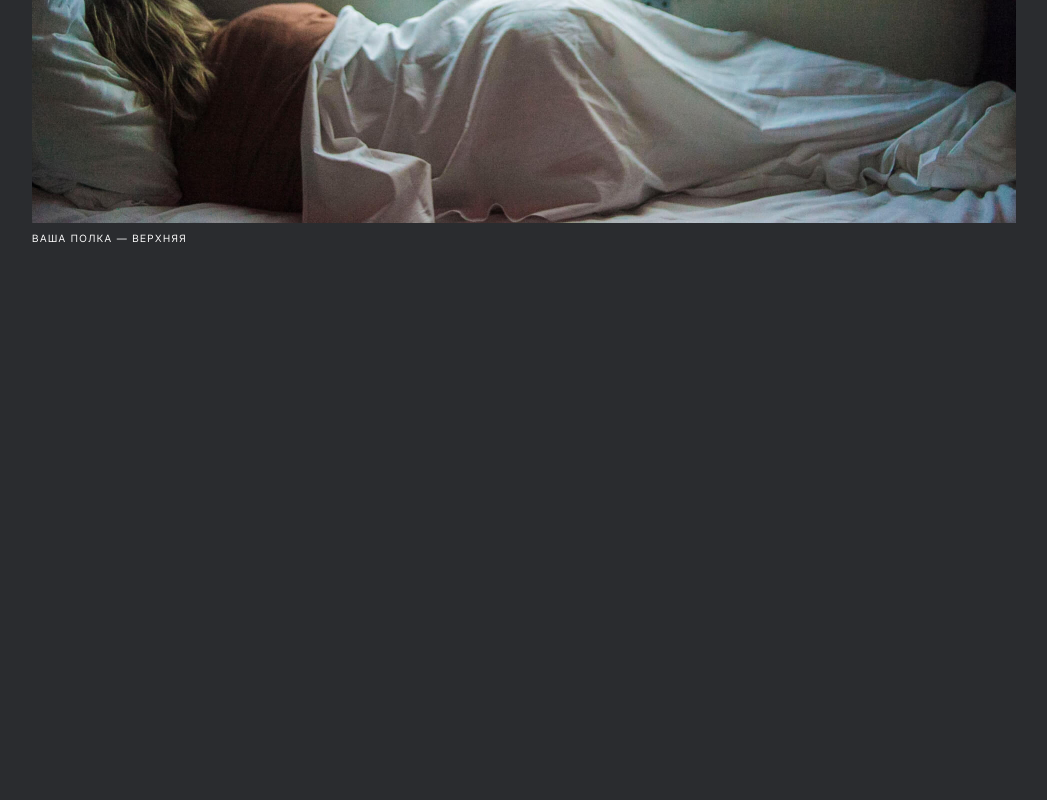
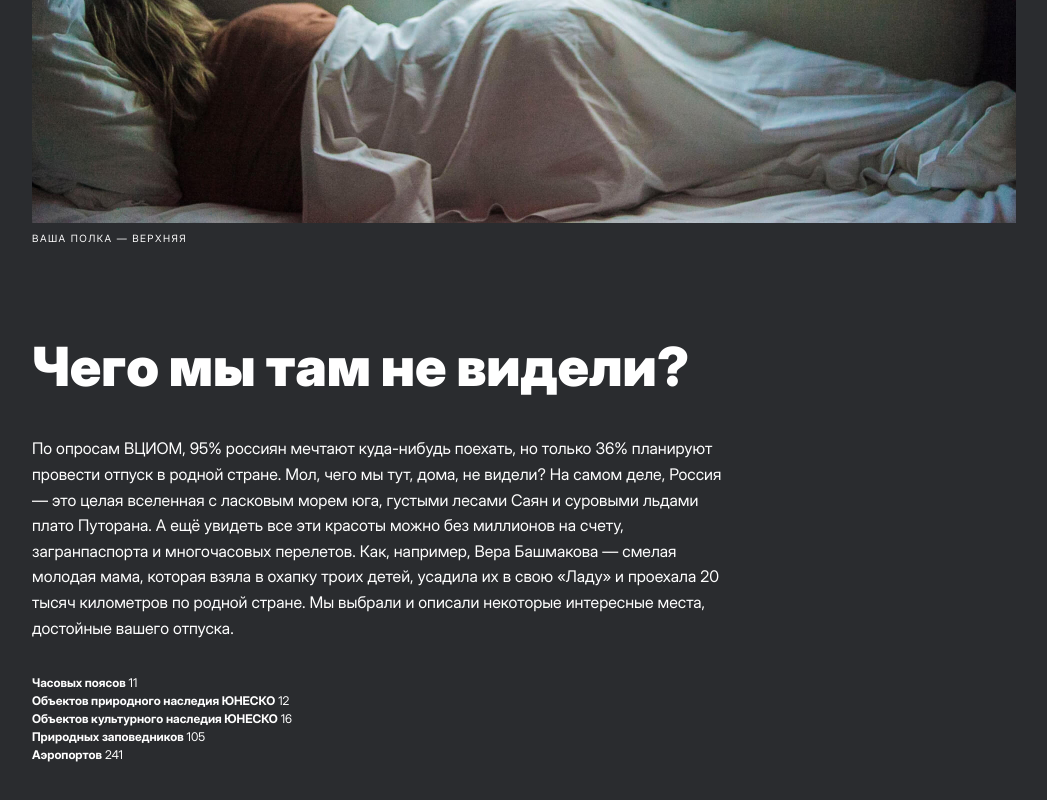
Before and after one commit to Nizrum/russian-travel, a plain HTML site: page index.html in a window 1280 px wide. Shown: the part 901-1701 px from the top of the page, without its empty margins (116-1163 px from the left). Before the commit the page ends 1238 px from the top, so only its background shows below. Drawn offline with Linux system fonts and the light colour scheme.

Commit message:
Made info block

```diff
--- a/index.html
+++ b/index.html
@@ -27,6 +27,37 @@
         <img src="./images/lead-polka.jpg" alt="Полка в плацкартном вагоне рядом с окном" class="hero__image">
       </div>
     </section>
+
+    <section class="info page__info">
+      <h2 class="info__title">Чего мы там не видели?</h2>
+      <p class="info__text">
+        По опросам ВЦИОМ, 95% россиян мечтают куда-нибудь поехать, но только 36%
+        планируют провести отпуск в родной стране. Мол, чего мы тут, дома, не
+        видели? На самом деле, Россия — это целая вселенная с ласковым морем юга,
+        густыми лесами Саян и суровыми льдами плато Путорана. А ещё увидеть все эти
+        красоты можно без миллионов на счету, загранпаспорта и многочасовых перелетов.
+        Как, например, Вера Башмакова — смелая молодая мама, которая взяла в охапку
+        троих детей, усадила их в свою «Ладу» и проехала 20 тысяч километров по родной
+        стране. Мы выбрали и описали некоторые интересные места, достойные вашего отпуска.
+      </p>
+      <ul class="info__list">
+        <li class="info__list-item">
+          <b>Часовых поясов</b> 11
+        </li>
+        <li class="info__list-item">
+          <b>Объектов природного наследия ЮНЕСКО</b> 12
+        </li>
+        <li class="info__list-item">
+          <b>Объектов культурного наследия ЮНЕСКО</b> 16
+        </li>
+        <li class="info__list-item">
+          <b>Природных заповедников</b> 105
+        </li>
+        <li class="info__list-item">
+          <b>Аэропортов</b> 241
+        </li>
+      </ul>
+    </section>
   </main>
 </body>
 
--- a/styles/style.css
+++ b/styles/style.css
@@ -29,6 +29,10 @@
 
 .page__hero {
   margin: 0 auto 114px;
+}
+
+.page__info {
+  margin: 0 auto 92px;
 }
 
 .header {
@@ -123,3 +127,35 @@
   color: #fff;
   text-transform: uppercase;
 }
+
+.info {
+  width: 77%;
+  max-width: 984px;
+}
+
+.info__title {
+  max-width: 690px;
+  font-size: 54px;
+  line-height: 1.1;
+  font-weight: 900;
+  margin: 0 0 40px;
+}
+
+.info__text {
+  max-width: 690px;
+  font-size: 16px;
+  line-height: 1.6;
+  margin: 0 0 33px;
+}
+
+.info__list {
+  max-width: 690px;
+  list-style: none;
+  padding: 0;
+  margin: 0;
+}
+
+.info__list-item {
+  font-size: 12px;
+  line-height: 1.5;
+}
```
